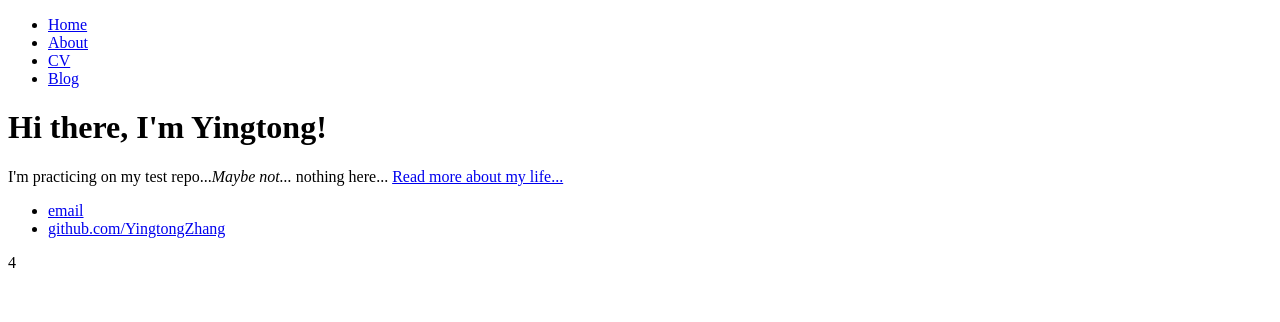
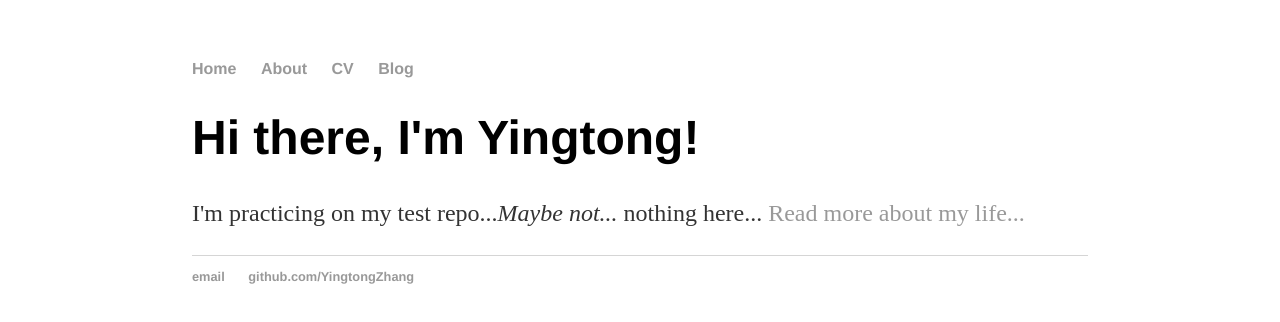
Before and after one commit to YingtongZhang/YingtongZhang.github.io, a plain HTML site: page index.html in a window 1280 px wide. Drawn offline with Linux system fonts and the light colour scheme.

Commit message:
add link to main.css

```diff
--- a/index.html
+++ b/index.html
@@ -1,7 +1,9 @@
 <!DOCTYPE html>
 <html>
 	<head>
-		<title>Hank Quinlan, Horrible Cop</title>
+		<title>Zhang Yingtong, PhD student at BU</title>
+		<!-- link to main stylesheet -->
+		<link rel="stylesheet" type="text/css" href="/css/main.css">
 	</head>
 	<body>
 		<nav>
@@ -26,4 +28,3 @@
 		</footer>
 	</body>
 </html>
-4
```
